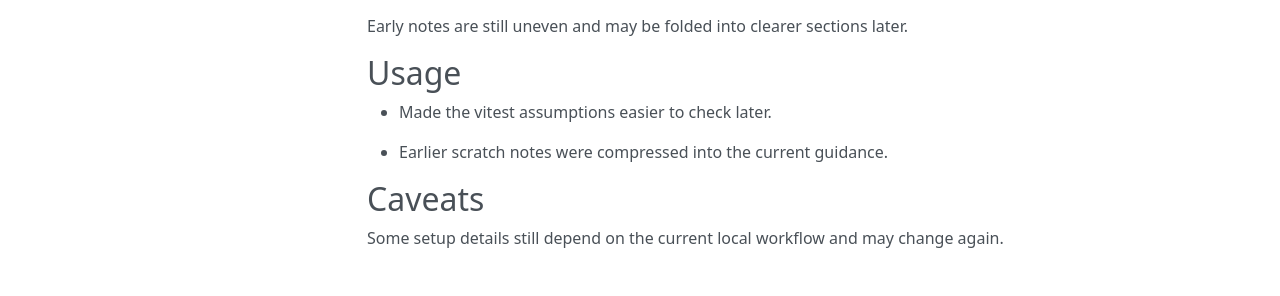
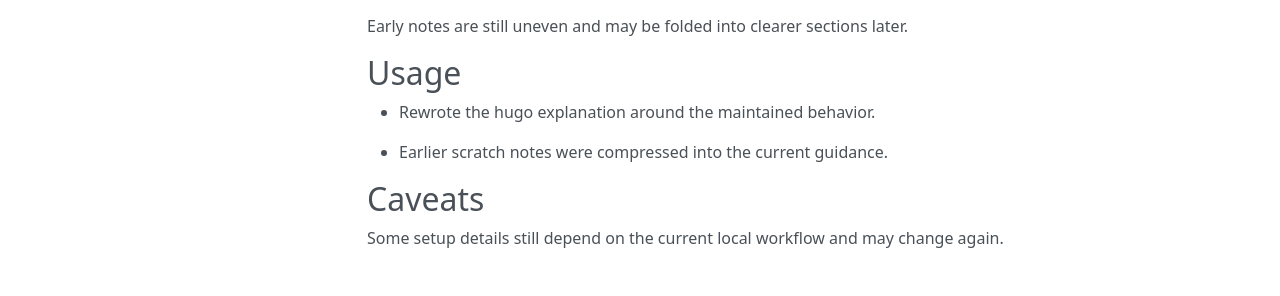
Before and after one commit to sebastianspicker/rae, an MkDocs documentation site: the page built from docs/README.md, in a window 1280 px wide. Shown: the part 340-636 px from the top of the page. Built offline with MkDocs 1.6.1, drawn with Linux system fonts in a browser that asks for light colours; nearby versions of some CDN libraries.

Commit message:
docs(hugo): capture Hugo operator assumptions

```diff
--- a/docs/README.md
+++ b/docs/README.md
@@ -11,7 +11,7 @@ This page keeps the current readme guidance concise after earlier rough notes.
 Early notes are still uneven and may be folded into clearer sections later.
 
 ## Usage
-- Made the vitest assumptions easier to check later.
+- Rewrote the hugo explanation around the maintained behavior.
 
 - Earlier scratch notes were compressed into the current guidance.
 
```
Also changed, not shown: docs/INDEX.md (+1 -1 lines).
